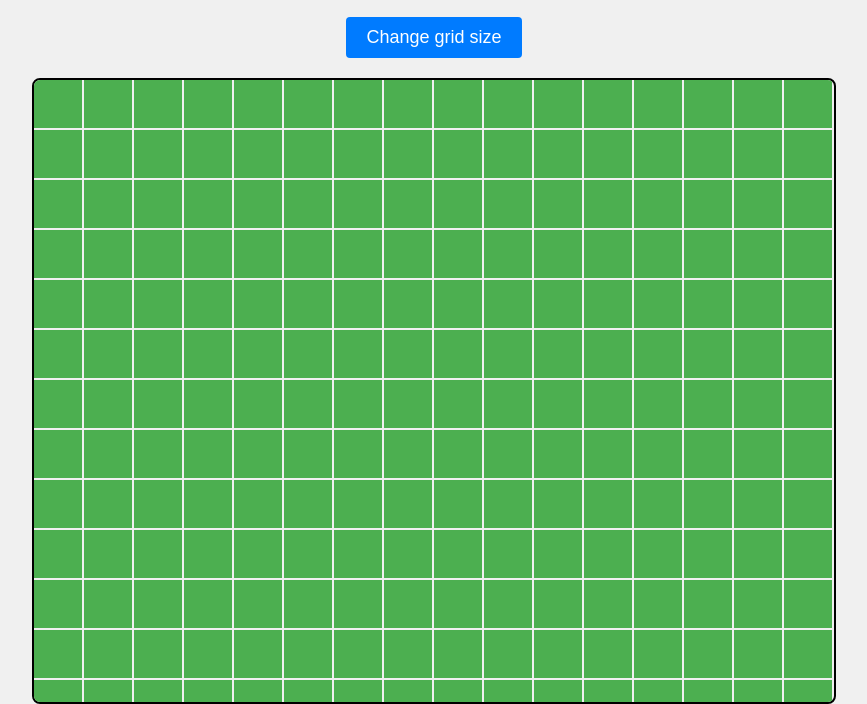
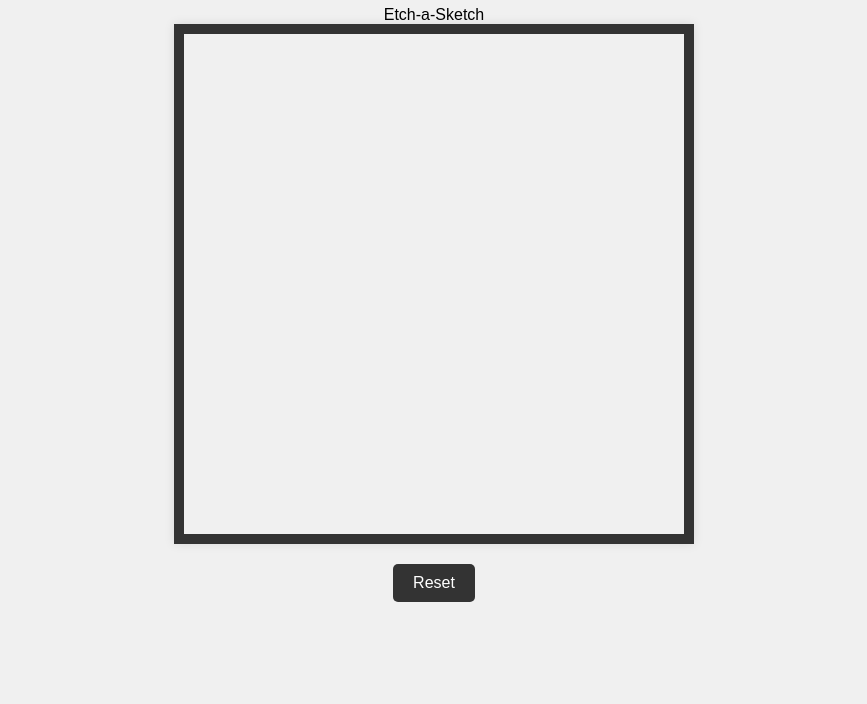
Before and after one commit to Denis11M/Projekt-Etch-a-Sketch, a plain HTML site: page index.html in a window 1280 px wide. Shown: the part 96-800 px from the top of the page, without its empty margins (206-1073 px from the left). Drawn offline with Linux system fonts and the light colour scheme.

Commit message:
git commit -m "Add random color squares feature"

```diff
--- a/index.html
+++ b/index.html
@@ -9,10 +9,12 @@
 </head>
 <body>
     <div id="header">Etch-a-Sketch</div>
+    <canvas id="etch-a-sketch" width="500" height="500"></canvas>
     <div id="controls">
-        <button id="resizeButton">Change grid size</button>
+        <!-- <button id="resizeButton">Change grid size</button> -->
+         <button id="reset-button">Reset</button>
     </div>
-    <div id="gridContainer"></div>
+    <!-- <div id="gridContainer"></div> -->
     <script src="main.js"></script>
 </body>
 </html>
--- a/main.js
+++ b/main.js
@@ -1,58 +1,108 @@
-document.addEventListener("DOMContentLoaded", function () {
-    const gridContainer = document.getElementById("gridContainer");
-    const resizeButton = document.getElementById('resizeButton');
-    const gridSize = 800; // Total width of the grid in pixels
+// document.addEventListener("DOMContentLoaded", function () {
+//     const gridContainer = document.getElementById("gridContainer");
+//     const resizeButton = document.getElementById('resizeButton');
+//     const gridSize = 800; // Total width of the grid in pixels
 
-    function createGrid(squarePerSide) {
-        // Clean up the existing grid
-        gridContainer.innerHTML = '';
-        // Calculate the size of each cell
-        const cellSize = (gridSize / squarePerSide) - 2 // 2px is the space between cells
-        // Create the new grid
-        for (let i = 0; i < squarePerSide * squarePerSide; i++) {
-            const cell = document.createElement('cell');
-            cell.className = 'cell';
-            cell.style.width = `${cellSize}px`;
-            cell.style.height = `${cellSize}px`;
-            gridContainer.appendChild(cell);
-        }
-        // Old Code
-        //   for (let i = 0; i < 16 * 16; i++) {
-        //     const cell = document.createElement("div");
-        //     cell.className = "cell";
-        //     gridContainer.appendChild(cell);
-        //   }
+//     function createGrid(squarePerSide) {
+//         // Clean up the existing grid
+//         gridContainer.innerHTML = '';
+//         // Calculate the size of each cell
+//         const cellSize = (gridSize / squarePerSide) - 2 // 2px is the space between cells
+//         // Create the new grid
+//         for (let i = 0; i < squarePerSide * squarePerSide; i++) {
+//             const cell = document.createElement('cell');
+//             cell.className = 'cell';
+//             cell.style.width = `${cellSize}px`;
+//             cell.style.height = `${cellSize}px`;
+//             gridContainer.appendChild(cell);
+//         }
+//         // Old Code
+//         //   for (let i = 0; i < 16 * 16; i++) {
+//         //     const cell = document.createElement("div");
+//         //     cell.className = "cell";
+//         //     gridContainer.appendChild(cell);
+//         //   }
 
-        //// Add hover effect for drawing mode
-        let isDrawing = false;
+//         //// Add hover effect for drawing mode
+//         let isDrawing = false;
 
-        gridContainer.addEventListener("mousedown", () => (isDrawing = true));
-        gridContainer.addEventListener("mouseup", () => (isDrawing = false));
-        gridContainer.addEventListener("mouseLeave", () => (isDrawing = false));
+//         gridContainer.addEventListener("mousedown", () => (isDrawing = true));
+//         gridContainer.addEventListener("mouseup", () => (isDrawing = false));
+//         gridContainer.addEventListener("mouseLeave", () => (isDrawing = false));
 
-        gridContainer.addEventListener("mouseover", (e) => {
-            if (e.target.classList.contains("cell") && isDrawing) {
-                e.target.style.backgroundColor = "#FF5733";
-            }
-        });
+//         gridContainer.addEventListener("mouseover", (e) => {
+//             if (e.target.classList.contains("cell") && isDrawing) {
+//                 e.target.style.backgroundColor = "#FF5733";
+//             }
+//         });
 
-        gridContainer.addEventListener("mousedown", (e) => {
-            if (e.target.classList.contains("cell)")) {
-                e.target.style.backgroundColor = "FF5733";
-            }
-        });
+//         gridContainer.addEventListener("mousedown", (e) => {
+//             if (e.target.classList.contains("cell)")) {
+//                 e.target.style.backgroundColor = "FF5733";
+//             }
+//         });
+//     }
+
+
+//     resizeButton.addEventListener('click', () => {
+//         let squarePerSide = prompt("Enter the number of squares per side:", 16);
+//         squarePerSide = parseInt(squarePerSide);
+//         if (Number.isInteger(squarePerSide) && squarePerSide > 0) {
+//             createGrid(squarePerSide);
+//         } else {
+//             alert('Please enter a valid number.');
+//         }
+//     });
+//     // Create standard grid
+//     createGrid(16);
+// });
+
+
+document.addEventListener("DOMContentLoaded", () => {
+    const etchASketch = document.getElementById("etch-a-sketch");
+    const resetbutton = document.getElementById("reset-button");
+    const ctx = etchASketch.getContext("2d");
+    const width = etchASketch.width;
+    const height = etchASketch.height;
+
+    ctx.lineWidth = 2;
+
+    let drawing = false;
+
+    function getRandomColor() {
+        const r = Math.floor(Math.random() * 256);
+        const g = Math.floor(Math.random() * 256);
+        const b = Math.floor(Math.random() * 256);
+        return `rgb(${r}, ${g}, ${b})`;
     }
 
+    function draw(e) {
+        if(!drawing) return;
 
-    resizeButton.addEventListener('click', () => {
-        let squarePerSide = prompt("Enter the number of squares per side:", 16);
-        squarePerSide = parseInt(squarePerSide);
-        if (Number.isInteger(squarePerSide) && squarePerSide > 0) {
-            createGrid(squarePerSide);
-        } else {
-            alert('Please enter a valid number.');
-        }
-    });
-    // Create standard grid
-    createGrid(16);
+        const rect = etchASketch.getBoundingClientRect();
+        const x = e.clientX - rect.left;
+        const y = e.clientY - rect.top;
+
+        ctx.fillStyle = getRandomColor();
+        ctx.fillRect(x, y, 10, 10);
+    }
+
+    function startDrawing() {
+        drawing = true;
+    }
+
+    function stopDrawing() {
+        drawing = false;
+        ctx.beginPath();
+    }
+
+    function resetDrwaing() {
+        ctx.clearRect(0, 0, width, height);
+    }
+
+    etchASketch.addEventListener('mousedown', startDrawing);
+    etchASketch.addEventListener('mouseup', stopDrawing);
+    etchASketch.addEventListener('mousemove', draw);
+    resetbutton.addEventListener('click', resetDrwaing);
+
 });
--- a/style.css
+++ b/style.css
@@ -9,7 +9,13 @@ body {
   font-family: Arial, sans-serif;
 }
 
-#header {
+#etch-a-sketch {
+  border: 10px solid #333;
+  box-shadow: 0 0 10px rgba(0, 0, 0, 0.1);
+  cursor: crosshair;
+}
+
+/* #header {
   font-size: 36px;
   font-weight: bold;
   margin-bottom: 20px;
@@ -17,13 +23,15 @@ body {
   height: 120px;
   display: flex;
   align-items: center;
+} */
+
+#controls {
+    display: flex;
+    justify-content: center;
+    margin-top: 20px;
 }
 
-#controls {
-    margin-bottom: 20px;
-}
-
-#gridContainer {
+/* #gridContainer {
     display: flex;
     flex-wrap: wrap;
     width: 800px;
@@ -32,10 +40,9 @@ body {
     border: 2px solid #000;
     border-radius: 8px;
     overflow: hidden;
+} */
 
-}
-
-.cell {
+/* .cell {
     background-color: #4CAF50;
     width: calc(100% / 16 - 2px);
     height: calc(100% / 16 - 2px);
@@ -44,17 +51,17 @@ body {
 
 .cell:hover {
   background-color: #ff5733;
-}
+} */
 
 button {
     padding: 10px 20px;
-    font-size: 18px;
+    font-size: 16px;
     cursor: pointer;
-    background-color: #007bff;
-    color: white;
     border: none;
-    border-radius: 4px;
+    background-color: #333;
+    color: #fff;
+    border-radius: 5px;
 }
-button:hover {
+/* button:hover {
     background-color: #0056b3;
-}
+} */
```
